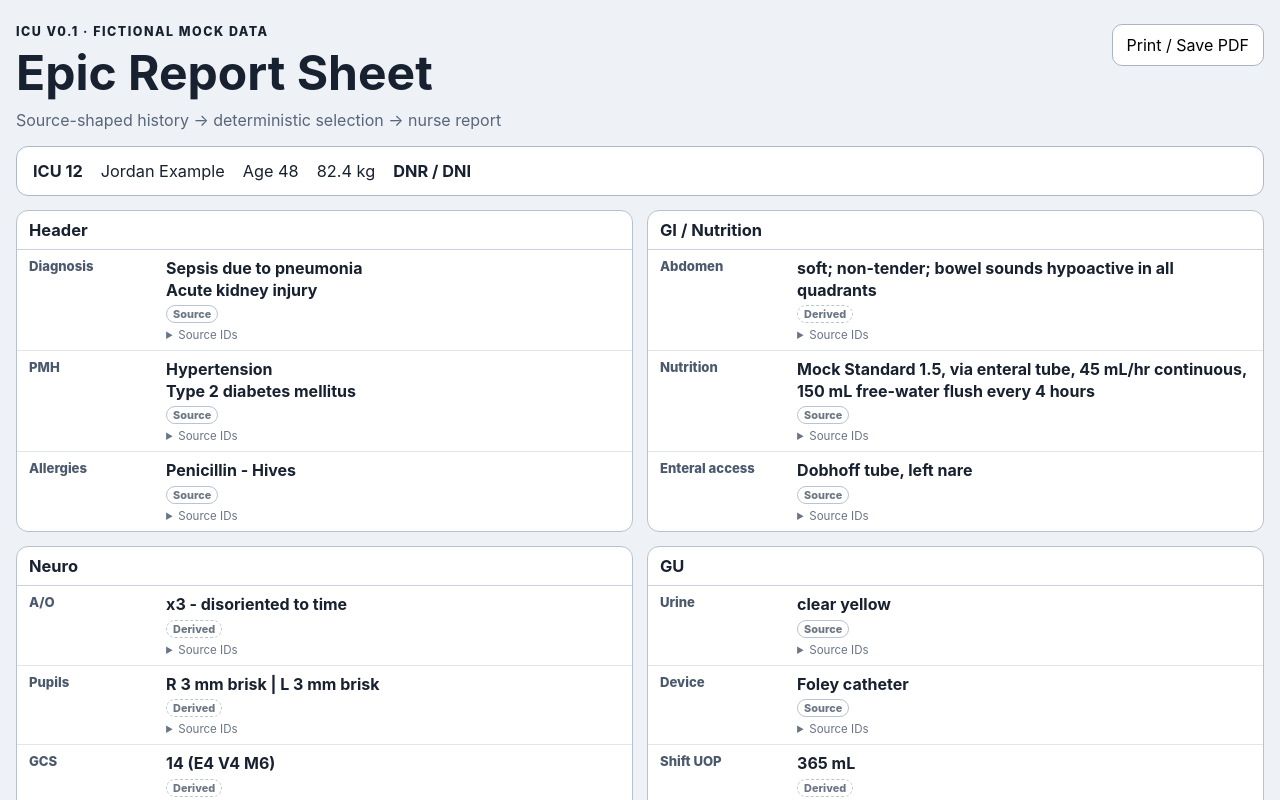
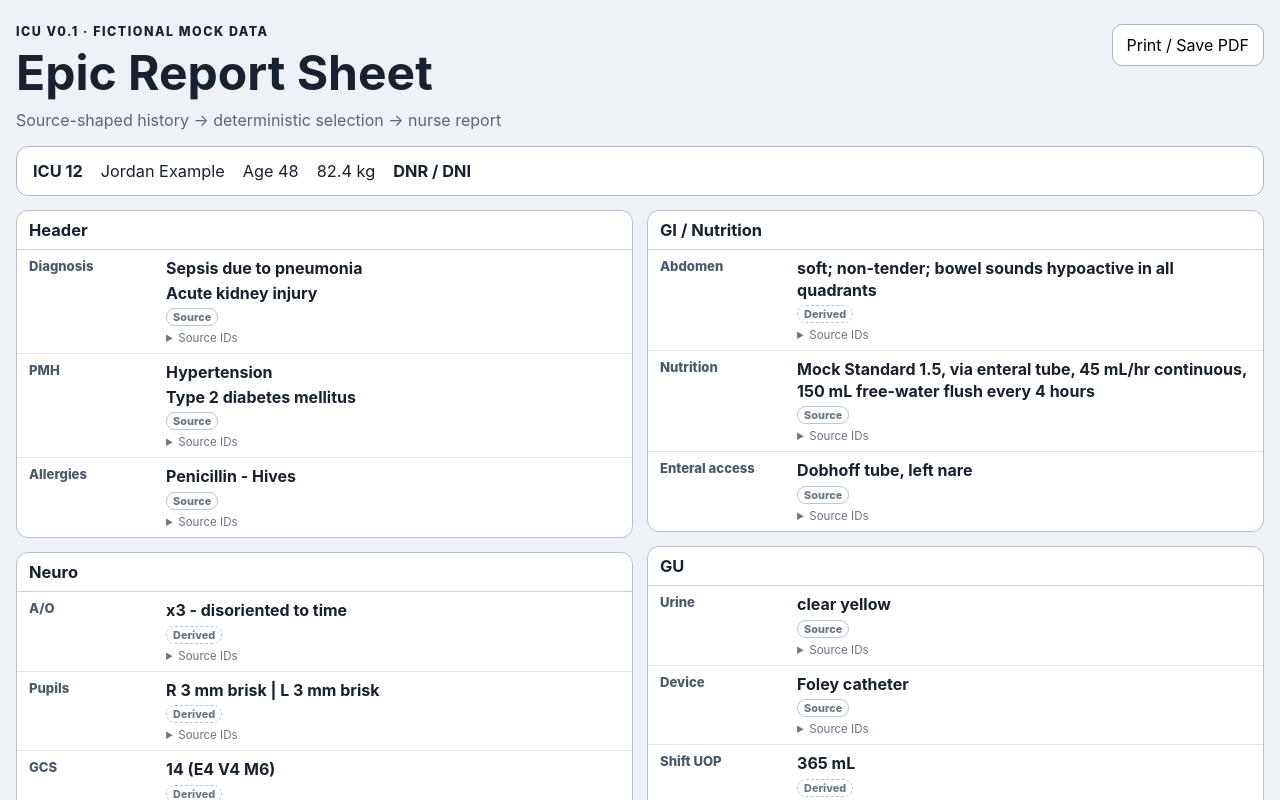
Before and after one commit to badmrfrosty313/Epic-Report-Sheet, a React (Vite) app: page / in a window 1280 px wide. Shown: the top 800 px of the page. Built offline with nearby package versions, Linux system fonts and the light colour scheme.

Commit message:
Support multiline composite report values

```diff
--- a/src/styles.css
+++ b/src/styles.css
@@ -143,6 +143,11 @@ select {
   font-weight: 650;
   line-height: 1.35;
   overflow-wrap: anywhere;
+  white-space: pre-line;
+}
+
+.field-value-line + .field-value-line {
+  margin-top: 3px;
 }
 
 .field-value.missing,
```
